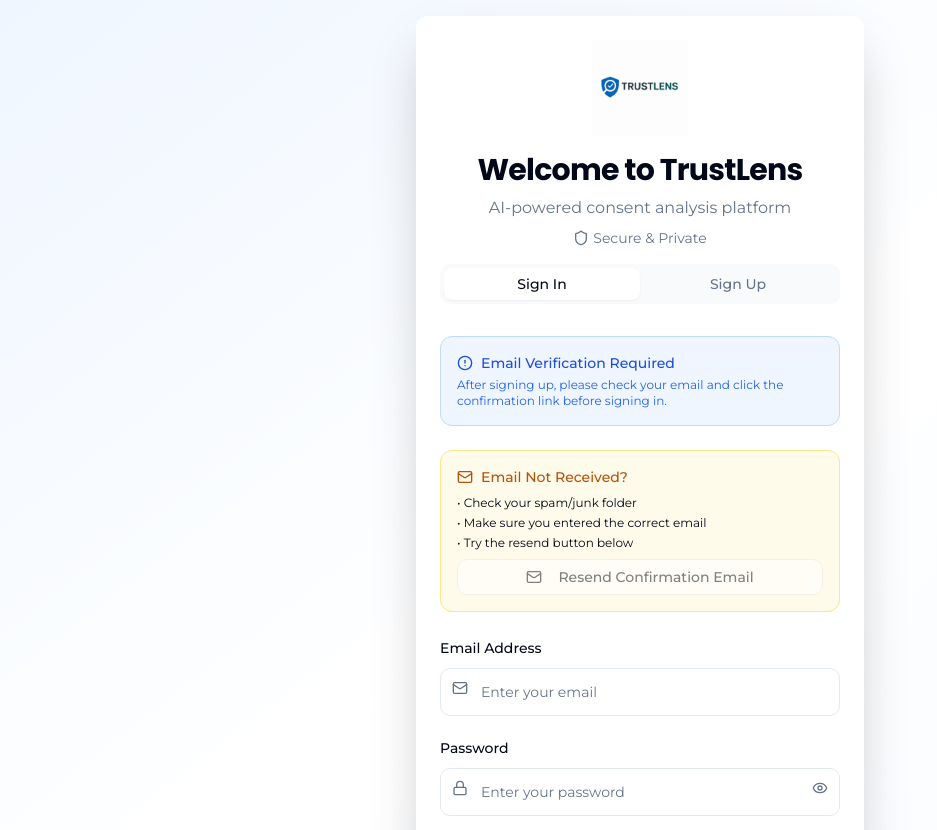
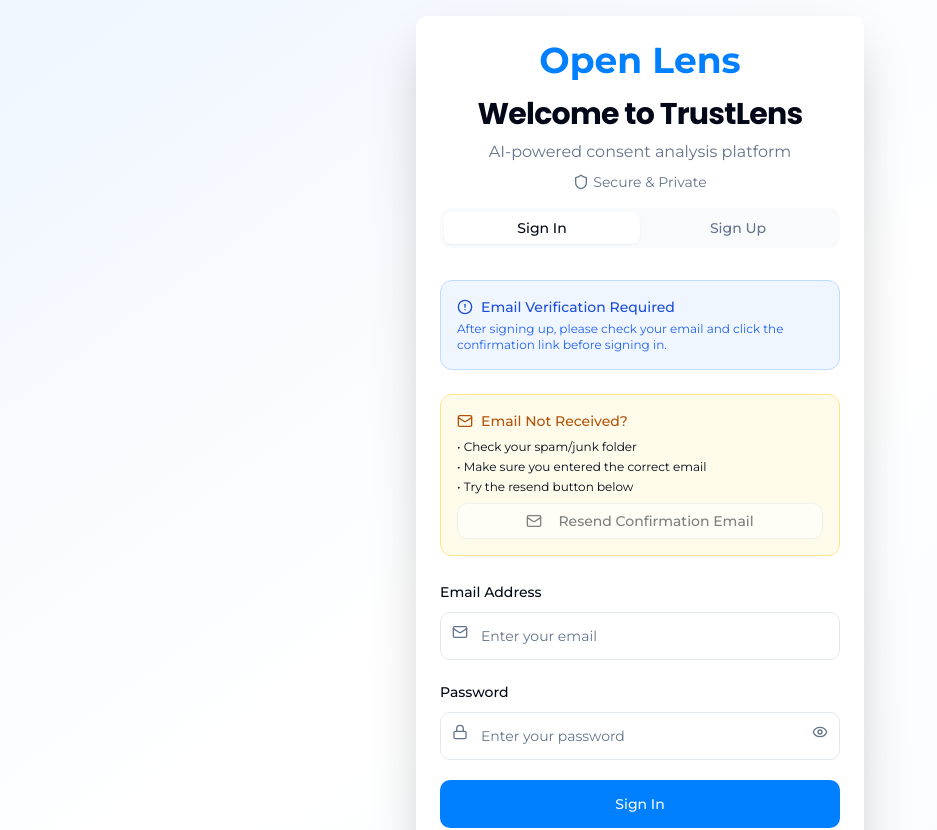
Before and after one commit to AFSHAL-7/trustlens-ethos-guard, a React (Vite) app: page /auth in a window 1280 px wide. Shown: the top 830 px of the page, without its empty margins (0-937 px from the left). Built offline with nearby package versions, Linux system fonts and the light colour scheme.

Commit message:
Rename application and update logo
Rename application to Open Lens and remove the old logo.

```diff
--- a/index.html
+++ b/index.html
@@ -4,17 +4,17 @@
   <head>
     <meta charset="UTF-8" />
     <meta name="viewport" content="width=device-width, initial-scale=1.0" />
-    <title>TrustLens - Ethical AI-based Data Consent Management</title>
-    <meta name="description" content="TrustLens helps you analyze, understand, and manage data consent with ethical AI technology." />
-    <meta name="author" content="TrustLens Team" />
+    <title>Open Lens - Ethical AI-based Data Consent Management</title>
+    <meta name="description" content="Open Lens helps you analyze, understand, and manage data consent with ethical AI technology." />
+    <meta name="author" content="Open Lens Team" />
 
-    <meta property="og:title" content="TrustLens - Ethical AI-based Data Consent Management" />
-    <meta property="og:description" content="TrustLens helps you analyze, understand, and manage data consent with ethical AI technology." />
+    <meta property="og:title" content="Open Lens - Ethical AI-based Data Consent Management" />
+    <meta property="og:description" content="Open Lens helps you analyze, understand, and manage data consent with ethical AI technology." />
     <meta property="og:type" content="website" />
     <meta property="og:image" content="https://lovable.dev/opengraph-image-p98pqg.png" />
 
     <meta name="twitter:card" content="summary_large_image" />
-    <meta name="twitter:site" content="@trustlens" />
+    <meta name="twitter:site" content="@openlens" />
     <meta name="twitter:image" content="https://lovable.dev/opengraph-image-p98pqg.png" />
   </head>
 
--- a/src/components/Logo.tsx
+++ b/src/components/Logo.tsx
@@ -18,12 +18,13 @@ const Logo: React.FC<LogoProps> = ({
 
   return (
     <div className={`relative flex items-center justify-center ${className}`}>
-      <img
-        src="/lovable-uploads/d38a1a89-1273-40ff-85f8-ea44bf7a7b80.png"
-        alt="TrustLens Logo"
-        className={`${sizeClasses[size]} object-contain`}
-        style={{ maxWidth: '100%' }}
-      />
+      <span className={`font-bold text-primary ${
+        size === 'sm' ? 'text-lg' :
+        size === 'md' ? 'text-2xl' :
+        'text-4xl'
+      }`}>
+        Open Lens
+      </span>
     </div>
   );
 };
--- a/src/components/Sidebar.tsx
+++ b/src/components/Sidebar.tsx
@@ -1,48 +1,18 @@
 
 import React from 'react';
 import { NavLink } from 'react-router-dom';
-import { Home, Search, Calendar, Info, Settings } from 'lucide-react';
-import { useAuth } from '@/contexts/AuthContext';
-import { useQuery } from '@tanstack/react-query';
-import { supabase } from '@/integrations/supabase/client';
+import { Home, Search, Calendar, Info } from 'lucide-react';
 
 interface SidebarProps {
   isOpen: boolean;
 }
 
 const Sidebar: React.FC<SidebarProps> = ({ isOpen }) => {
-  const { user } = useAuth();
-
-  // Check if user has admin role
-  const { data: userRoles } = useQuery({
-    queryKey: ['userRoles', user?.id],
-    queryFn: async () => {
-      if (!user?.id) return [];
-
-      const { data, error } = await supabase
-        .from('user_roles')
-        .select('role')
-        .eq('user_id', user.id);
-
-      if (error) {
-        console.error('Error fetching user roles:', error);
-        return [];
-      }
-
-      return data || [];
-    },
-    enabled: !!user?.id,
-  });
-
-  const isAdmin = userRoles?.some(role => role.role === 'admin') || false;
-
   const menuItems = [
     { name: 'Home', icon: <Home className="h-5 w-5" />, path: '/' },
     { name: 'Consent Analyzer', icon: <Search className="h-5 w-5" />, path: '/analyzer' },
     { name: 'Risk Report', icon: <Info className="h-5 w-5" />, path: '/report' },
     { name: 'Dashboard', icon: <Calendar className="h-5 w-5" />, path: '/dashboard' },
-    // Only show Admin Panel for admin users
-    ...(isAdmin ? [{ name: 'Admin Panel', icon: <Settings className="h-5 w-5" />, path: '/admin' }] : []),
   ];
 
   return (
@@ -88,7 +58,7 @@ const Sidebar: React.FC<SidebarProps> = ({ isOpen }) => {
 
         <div className="px-4 mt-6">
           <div className={`text-xs text-sidebar-foreground/70 ${isOpen ? 'opacity-100' : 'opacity-0'} transition-opacity duration-300`}>
-            TrustLens v1.0
+            Open Lens v1.0
           </div>
         </div>
       </div>
```
